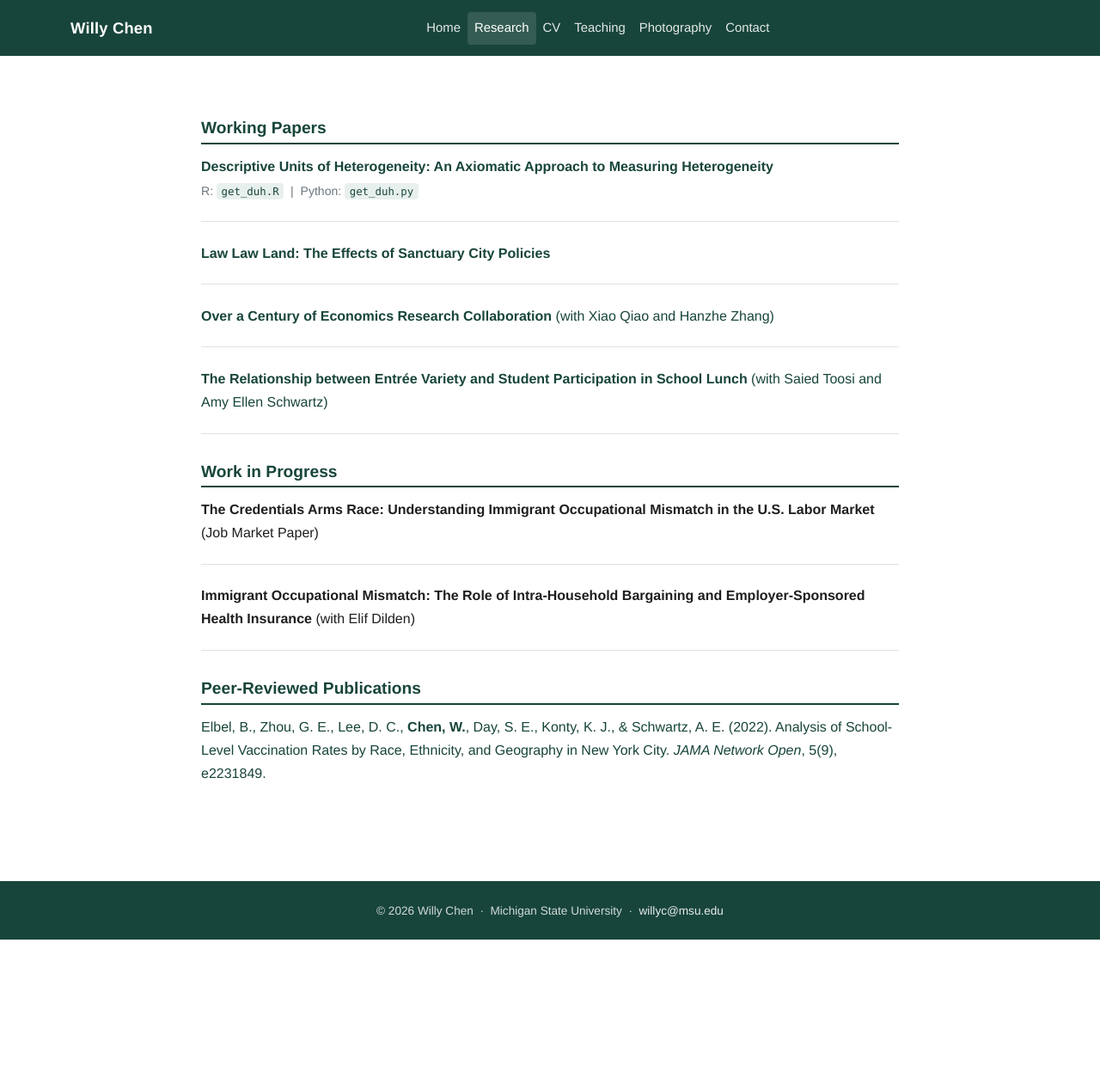
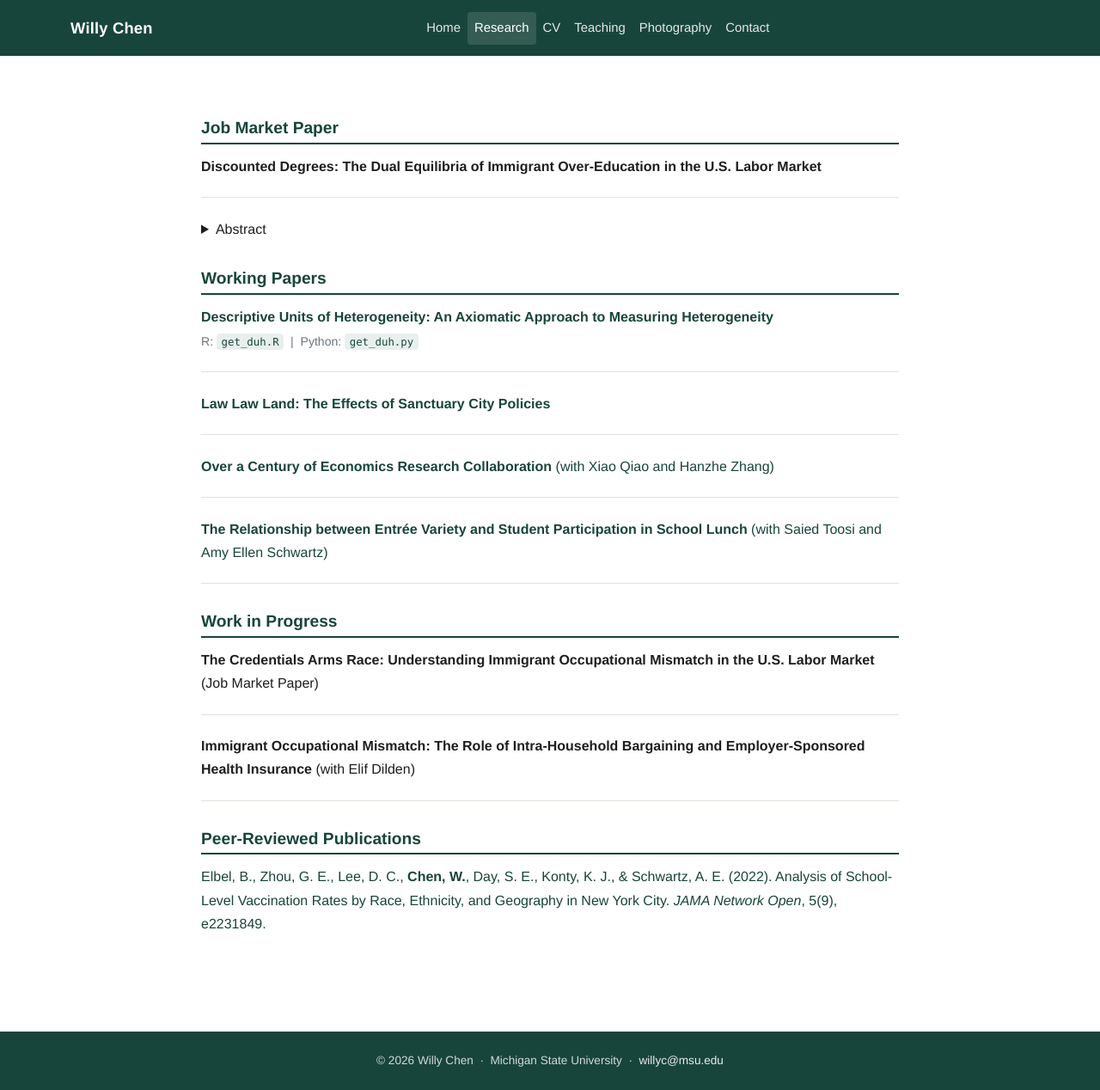
Before and after one commit to willycecon/willycecon.github.io, a Jekyll site: the page built from _pages/research.md, in a window 1280 px wide. Shown: the whole page at 86% size. Built offline with Jekyll 4.4.1, drawn with Linux system fonts in a browser that asks for light colours; before the commit the page ends 1093 px from its top, so only the background shows below that.

Commit message:
Update research.md

```diff
--- a/_pages/research.md
+++ b/_pages/research.md
@@ -3,6 +3,16 @@
 title: Research
 permalink: /research/
 ---
+
+## Job Market Paper
+<div class="paper-entry">
+  <strong>Discounted Degrees: The Dual Equilibria of Immigrant Over-Education in the U.S. Labor Market</strong>
+</div>
+<details markdown="1">
+<summary>Abstract</summary>
+ High-skilled immigrant workers in the US disproportionately accept occupations below their skill level or acquire additional domestic education to achieve wage parity. This paper evaluates the leading but untested mechanism: employer screening. I extend the canonical signaling model to incorporate an employer-side friction on hiring foreign workers, and show that the friction does not simply lower immigrant wages: it eliminates a large set of optimal equilibrium wage contracts, forcing immigrant workers into occupational mismatch. Using a novel longitudinal panel built from LinkedIn records, I estimate the extent of the displacement and identify the critical education levels. I estimate the size of the friction from the occupational wage gaps between the immigrants and natives at labor market entry.
+I find that immigrants with a master's or a professional degree are more likely to work lower-education jobs than their native counterparts, while those with a bachelor's degree or a PhD are less likely to do so. The estimated friction terms are persistent throughout an immigrant worker's first decade in the U.S., and they are much larger for immigrants with only foreign credentials. Finally, a structural decomposition reveals that occupational skill requirements are the main determinants of the occupational wage gaps, even after controlling for job mismatch and firm-level demand for foreign labor.
+</details>
 
 ## Working Papers
 
```
